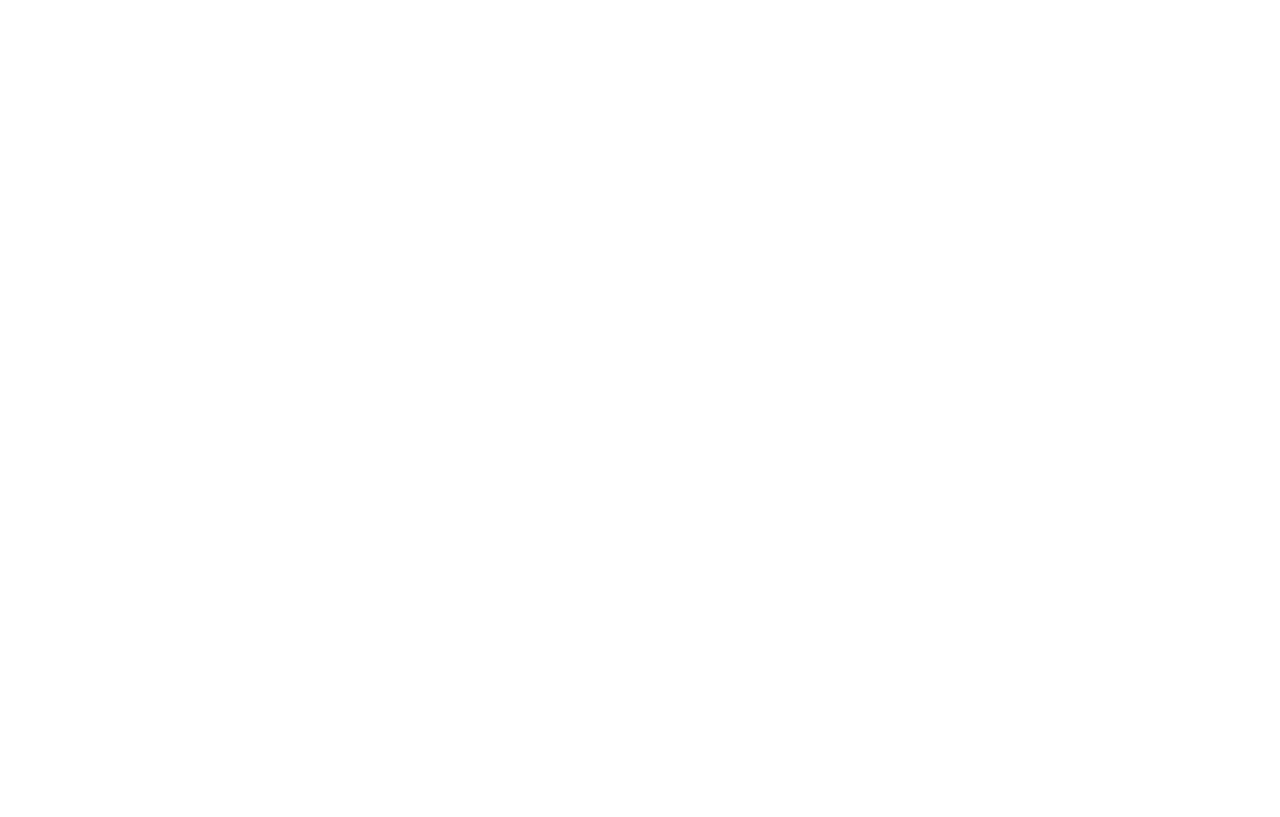
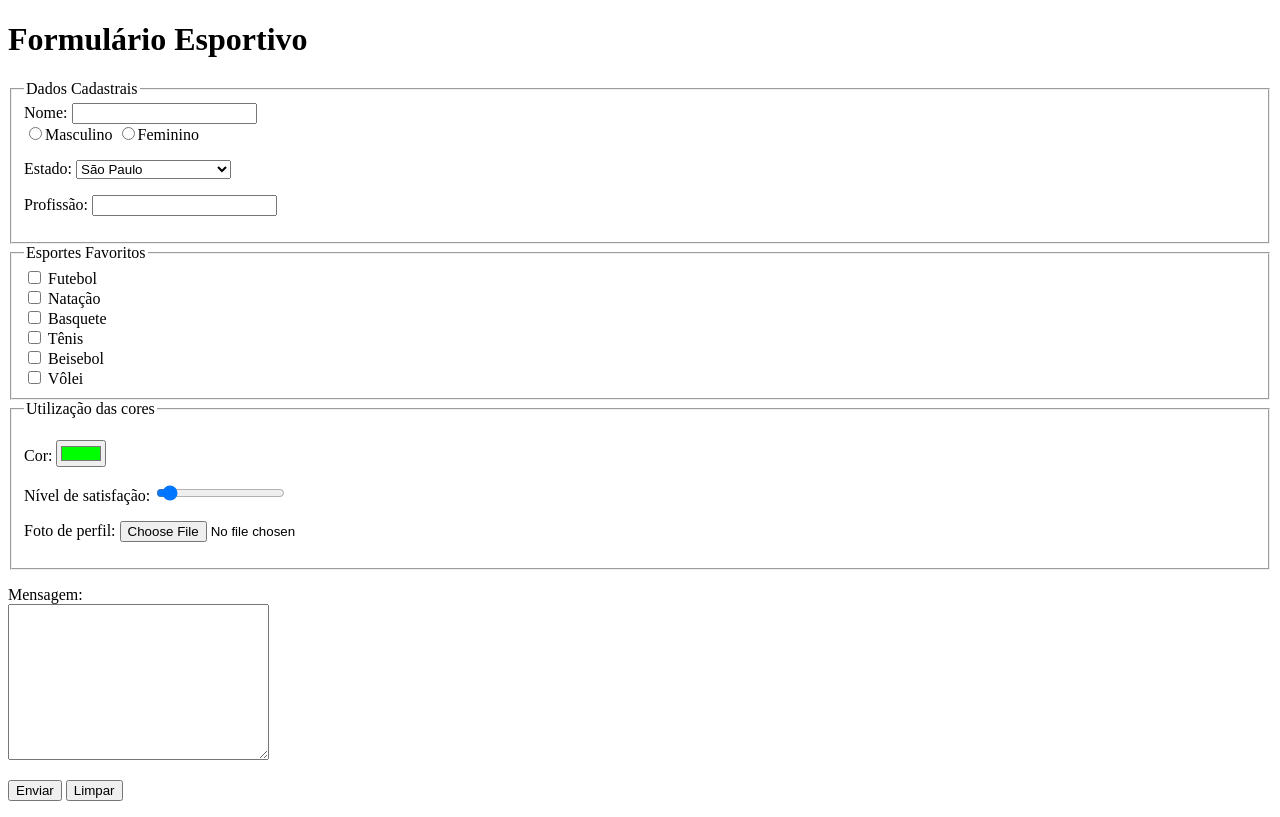
Before and after one commit to Alvessamara/html-css, a plain HTML site: page ex012- formulários/form002.html in a window 1280 px wide. Drawn offline with Linux system fonts and the light colour scheme.

Commit message:
Nova atualização

```diff
--- a/ex012- formulários/form002.html
+++ b/ex012- formulários/form002.html
@@ -3,9 +3,96 @@
 <head>
     <meta charset="UTF-8">
     <meta name="viewport" content="width=device-width, initial-scale=1.0">
-    <title>Document</title>
+    <title>Formulário</title>
 </head>
 <body>
+    <h1>Formulário Esportivo</h1>
+    <form action="cadastro.php" method="post" autocomplete="on">
+        <fieldset>
+            <legend>Dados Cadastrais</legend>
+
+            <label for="inome">Nome:</label>
+            <input type="text" name="nome" id="inome"><br>
+
+            <input type="radio" name="sexo" id="isxmas"><label for="isxmas">Masculino</label>
+
+            <input type="radio" name="sexo" id="isxfem"><label for="isxfem">Feminino</label>
+
+            <p>
+                <label for="iest">Estado:</label>
+                <select name="estado" id="iest">
+                    <optgroup label="Região Sudeste">
+                        <option value="SP" selected>São Paulo</option>
+                        <option value="RJ">Rio de Janeiro</option>
+                        <option value="MG">Minas Gerais</option>
+                    </optgroup>
+
+                    <optgroup label="Região Nordeste">
+                        <option value="RN">Rio grande do norte</option>
+                        <option value="PE">Pernambuco</option>
+                        <option value="MA">Maranhão</option>
+                    </optgroup>
+                </select>
+
+            </p>
+
+            <p>
+                <label for="iprof">Profissão:</label>
+                <input type="text" name="prof" id="iprof" list="istprof">
+                <datalist id="istprof">
+                    <option >Administrador</option>
+                    <option >Desenvolvedor</option>
+                    <option >Professor</option>
+                    <option >Bombeiro</option>
+                    <option >Segurança</option>
+                </datalist>
+            </p>
+        </fieldset>
+        <fieldset>
+            <legend>Esportes Favoritos</legend>
+            <input type="checkbox" name="esfut" id="iesfut"> <label for="iesfut">Futebol</label>
+            <br>
+            <input type="checkbox" name="esnat" id="iesnat"> <label for="iesnat">Natação</label>
+            <br>
+            <input type="checkbox" name="esbas" id="iesbas"> <label for="iesbas">Basquete</label> <br>
+            <input type="checkbox" name="esten" id="iesten"> <label for="iesten">Tênis</label>
+            <br>
+            <input type="checkbox" name="esbei" id="iesbei"> <label for="iesbei">Beisebol</label> <br>
+            <input type="checkbox" name="esvol" id="iesvol"> <label for="iesvol">Vôlei</label>
+
+        </fieldset>
+
+        <fieldset>
+            <legend>Utilização das cores</legend>
+            <p>
+                <label for="icor">Cor:</label>
+                <input type="color" name="cor" id="icor" value="#00ff00">
+            </p>
+
+            <p>
+                <label for="inivel">Nível de satisfação:</label>
+                <input type="range" name="nivel" id="inivel" minlength="1" max="20" value="1">
+            </p>
+
+            <p>
+                <label for="ifoto">Foto de perfil:</label>
+                <input type="file" name="foto" id="ifoto">
+            </p>
+
+
+        </fieldset>
+
+        <p>
+            <label for="isms">Mensagem:</label><br>
+            <textarea name="sms" id="isms" cols="30" rows="10"></textarea>
+
+        </p>
+
+        <p>
+            <input type="submit" value="Enviar">
+            <input type="reset" value="Limpar">
+        </p>
+    </form>
 
 </body>
-</html>
+</html
```
